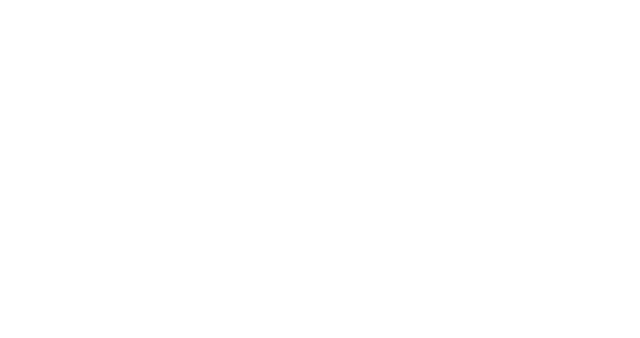
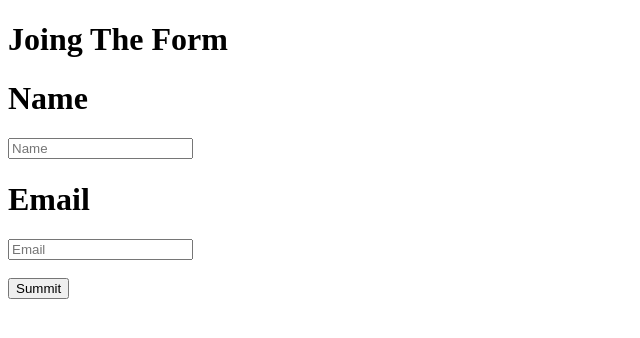
Before and after one commit to ShobujKumarAditto/new-git, a plain HTML site: page index.html in a window 1280 px wide. Shown: the whole page, without its empty margins (0-640 px from the left). Drawn offline with Linux system fonts and the light colour scheme.

Commit message:
The join form added in html

```diff
--- a/index.html
+++ b/index.html
@@ -4,9 +4,28 @@
   <meta charset="UTF-8">
   <meta http-equiv="X-UA-Compatible" content="IE=edge">
   <meta name="viewport" content="width=device-width, initial-scale=1.0">
-  <title>Document</title>
+  <title>Git Practice</title>
 </head>
 <body>
 
+  <h1>Joing The Form</h1>
+
+  <form action="">
+
+<h1><label for="Name">Name</label></h1>
+
+<input type="text" id="Name" placeholder="Name">
+
+
+<h1><label for="email">Email</label></h1>
+
+<input type="email" id="email" placeholder="Email">
+<br><br>
+<button>Summit </button>
+
+  </form>
+
+
+
 </body>
 </html>
```
